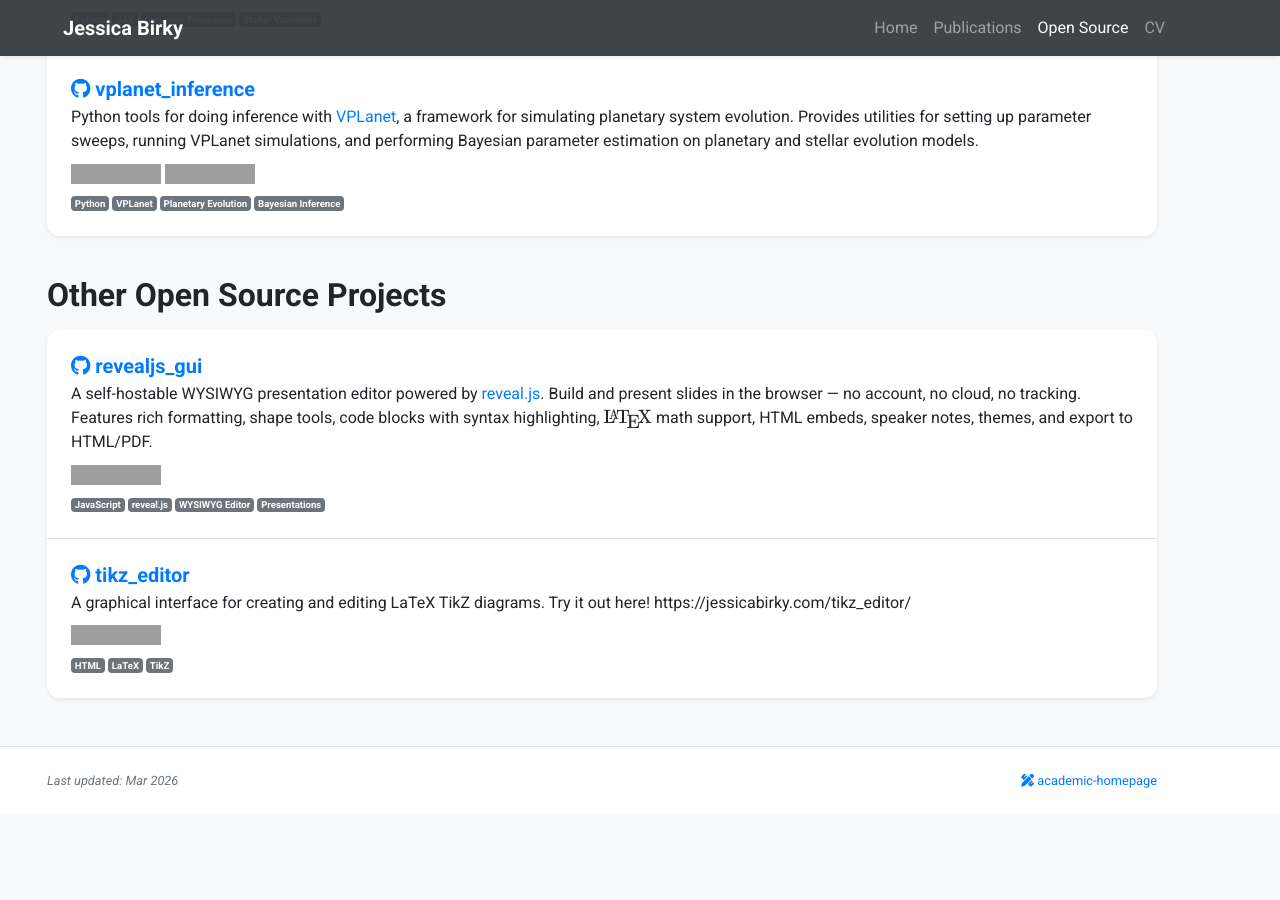
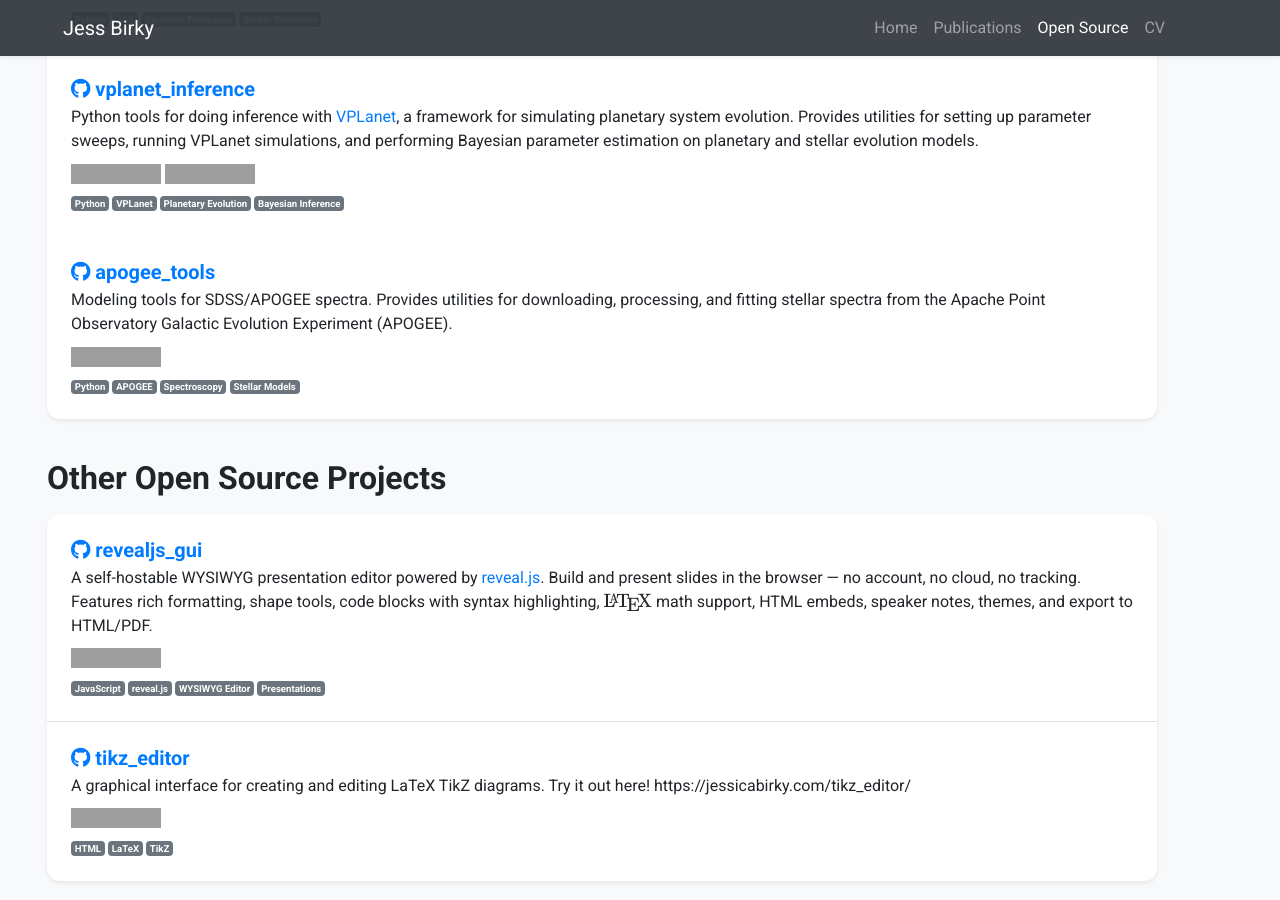
Before and after one commit to jbirky/jbirky.github.io, a Jekyll site: the page built from code.html, in a window 1280 px wide and 900 px high, scrolled down 522 px. Built offline with Jekyll 4.4.1, drawn with Linux system fonts in a browser that asks for light colours; nearby versions of some CDN libraries; a style sheet for code colours, icons or effects is not loaded; before the commit the page ends 1336 px from its top, so only the background shows below that; grey boxes are pictures that could not be loaded.

Commit message:
add small things

```diff
--- a/_data/profile.yml
+++ b/_data/profile.yml
@@ -1,6 +1,6 @@
-primary_name: "Jessica Birky"
+primary_name: "Jess Birky"
 secondary_name: ""
-navbar_name: "Jessica Birky"
+navbar_name: "Jess Birky"
 
 positions:
 - name: PhD Candidate &amp; NSF Fellow
@@ -8,6 +8,7 @@
 
 email: "jbirky@uw.edu"
 cv_link: /assets/jbirky_cv.pdf
+gscholar: https://scholar.google.com/citations?user=rq4yu_UAAAAJ&hl=en
 github: jbirky
 ads: https://ui.adsabs.harvard.edu/search/q=author%3A%22Birky%2C%20Jessica%22&sort=date%20desc%2C%20bibcode%20desc&p_=0
 # twitter:
--- a/_includes/navbar.html
+++ b/_includes/navbar.html
@@ -1,6 +1,6 @@
 <nav class="navbar navbar-expand-sm navbar-dark bg-dark fixed-top mb-5 shadow-sm">
     <div class="{% if page.container_class %}{{ page.container_class }}{% else %}container-lg{% endif %}">
-        <a class="navbar-brand" href="{{ '/' | relative_url }}"><strong>{{site.data.profile.navbar_name}}</strong></a>
+        <a class="navbar-brand" href="{{ '/' | relative_url }}">{{site.data.profile.navbar_name}}</a>
         <button class="navbar-toggler" style="font-size: 1em; padding: 0.5em;" type="button" data-toggle="collapse" data-target="#navbarResponsive" aria-controls="navbarResponsive" aria-expanded="false" aria-label="Toggle navigation">
             <i class="fas fa-map"></i> Menu
         </button>
--- a/code.html
+++ b/code.html
@@ -85,6 +85,28 @@
         </p>
     </div>
 
+    <!-- apogee_tools -->
+    <div class="p-4">
+        <h5 class="mt-0 mb-1">
+            <a href="https://github.com/jbirky/apogee_tools" target="_blank">
+                <i class="fab fa-github"></i> apogee_tools
+            </a>
+        </h5>
+        <p class="mb-2">
+            Modeling tools for SDSS/APOGEE spectra. Provides utilities for downloading, processing,
+            and fitting stellar spectra from the Apache Point Observatory Galactic Evolution Experiment (APOGEE).
+        </p>
+        <p class="mb-2">
+            <a href="https://github.com/jbirky/apogee_tools" target="_blank"><img src="https://img.shields.io/badge/GitHub-apogee__tools-blue?logo=github" alt="GitHub"></a>
+        </p>
+        <p class="small mb-0 text-muted">
+            <span class="badge badge-secondary">Python</span>
+            <span class="badge badge-secondary">APOGEE</span>
+            <span class="badge badge-secondary">Spectroscopy</span>
+            <span class="badge badge-secondary">Stellar Models</span>
+        </p>
+    </div>
+
 </div>
 
 <h2 class="pt-4">Other Open Source Projects</h2>
```
